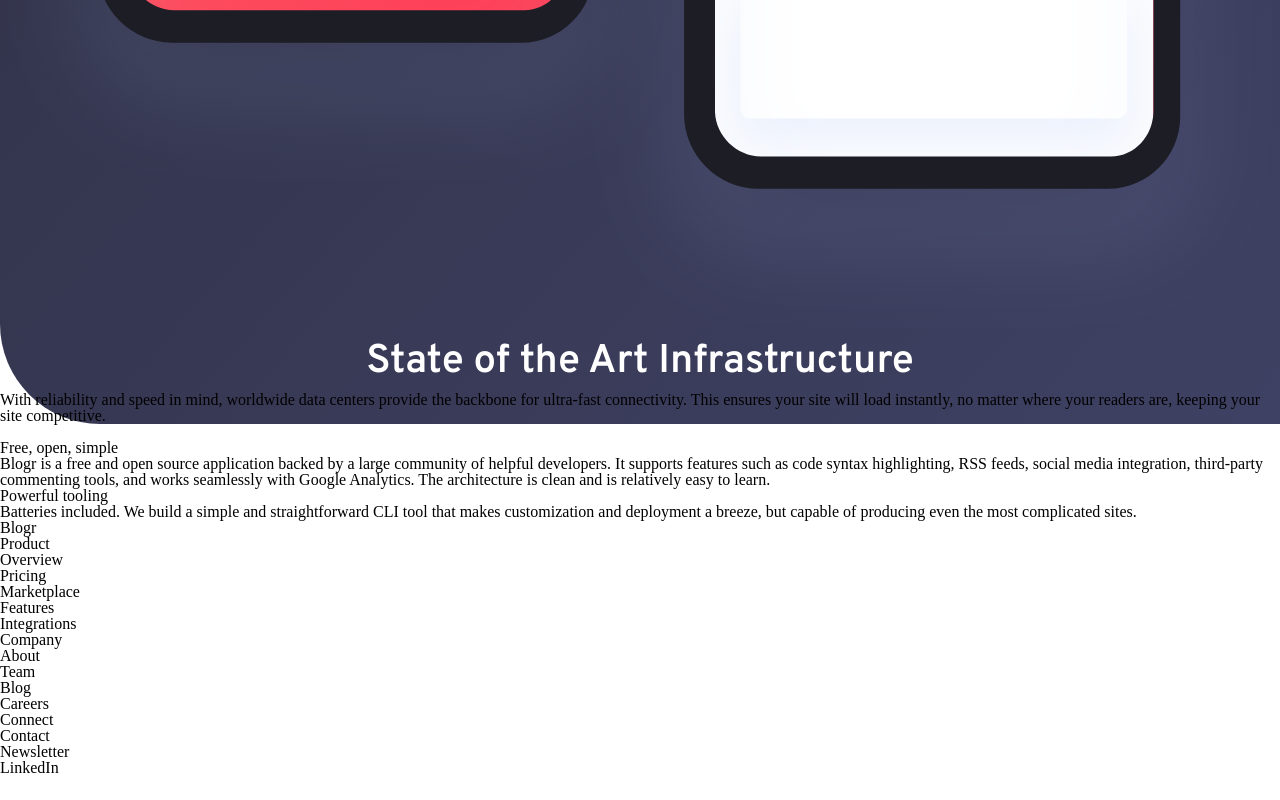
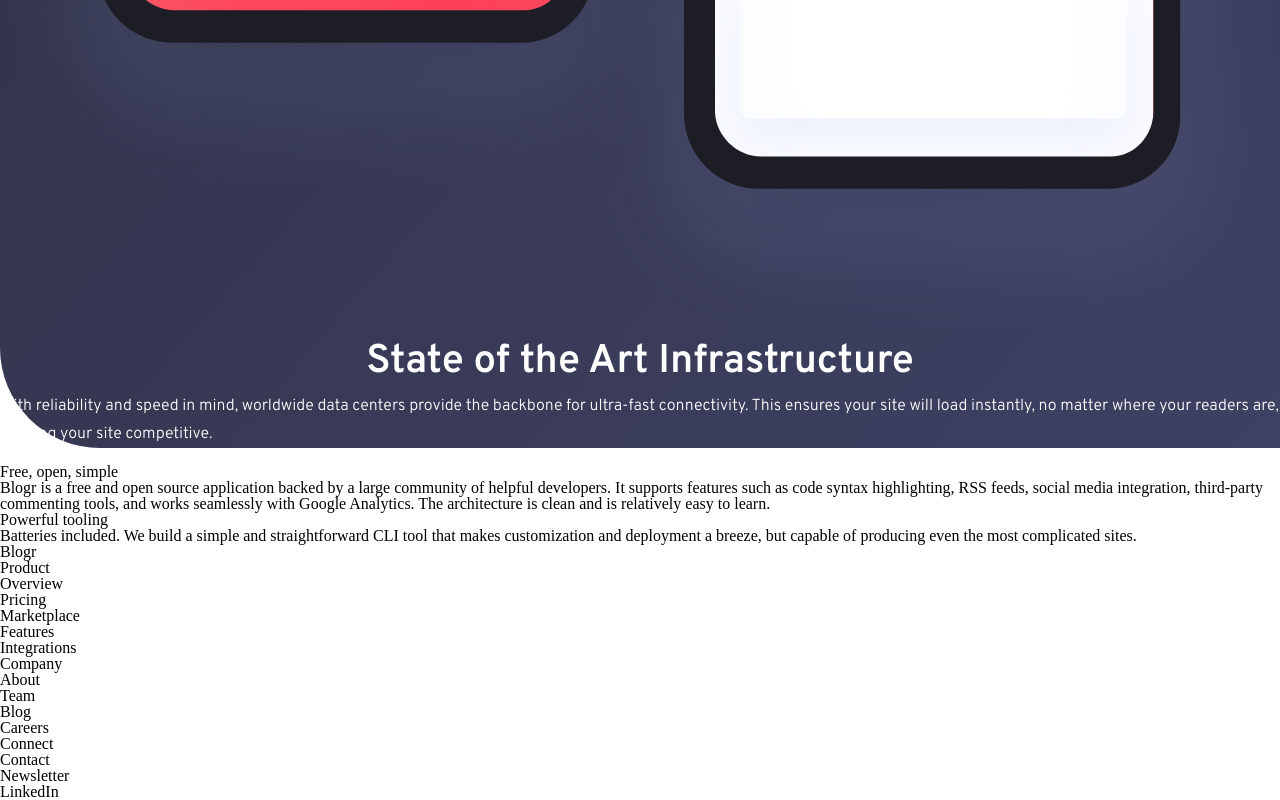
Before and after one commit to romofel/fm-blogr_landing_page, a React (Create React App) app: page / in a window 1280 px wide. Shown: the part 3190-3990 px from the top of the page. Before the commit the page ends 3966 px from the top, so only its background shows below. Built offline with nearby package versions, Linux system fonts and the light colour scheme.

Commit message:
Style content typography

```diff
--- a/src/App.css
+++ b/src/App.css
@@ -383,3 +383,11 @@ section#state-art {
   text-align: center;
   line-height: 1.5;
 }
+
+.state-art-content {
+  font-family: 'Overpass', sans-serif;
+  font-weight: 300;
+  font-size: 1rem;
+  line-height: 1.75;
+  color: white;
+}
```
